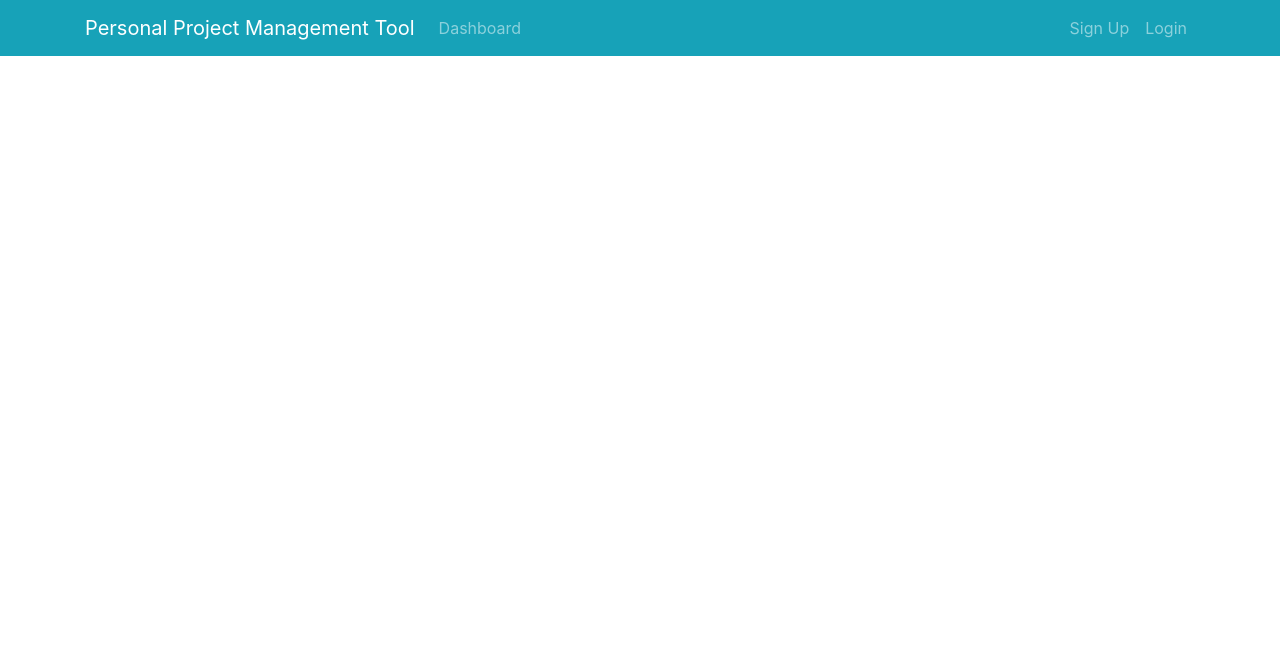
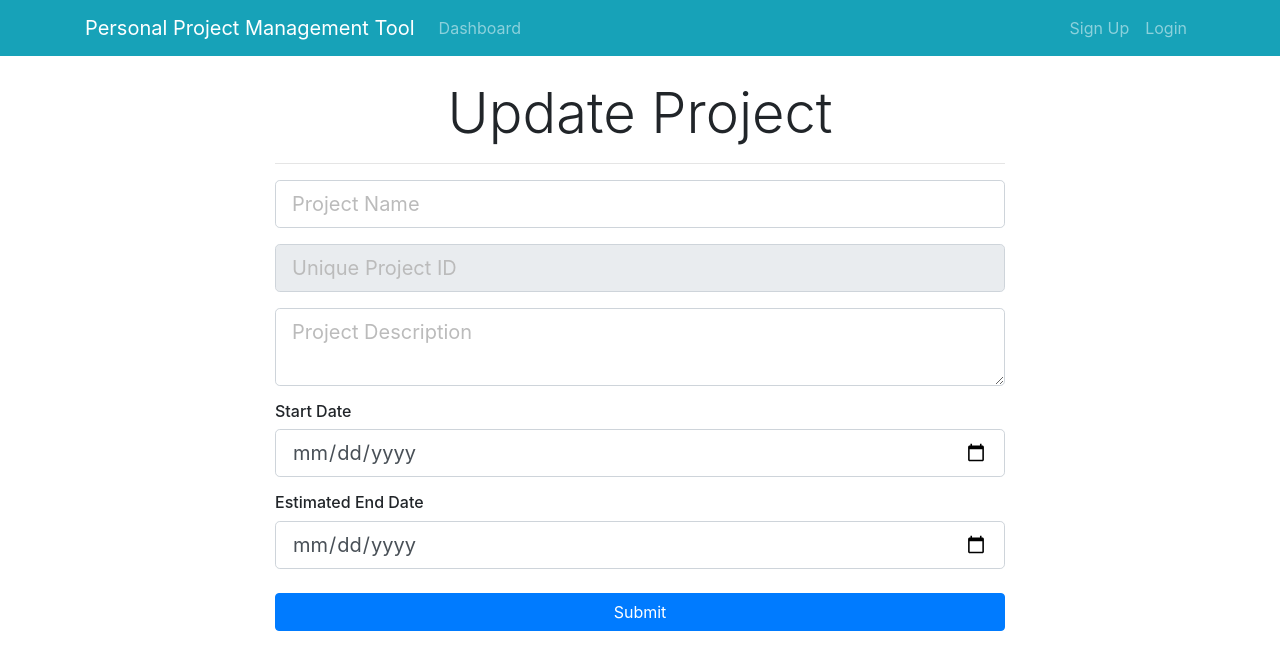
Before and after one commit to yvonnkr/ppm-tool-fullstack-java-react-redux, a React (Create React App) app in the folder ppmtool-client/: page /updateProject/1 in a window 1280 px wide. Shown: the top 670 px of the page. Built offline with nearby package versions, Linux system fonts and the light colour scheme.

Commit message:
Update Project form and route

```diff
--- a/ppmtool-client/src/App.js
+++ b/ppmtool-client/src/App.js
@@ -2,10 +2,11 @@
 import { BrowserRouter, Route } from "react-router-dom";
 import { Provider } from "react-redux";
 
+import store from "./store";
 import Dashboard from "./components/Dashboard";
 import Header from "./components/layout/Header";
 import AddProject from "./components/project/AddProject";
-import store from "./store";
+import UpdateProject from "./components/project/UpdateProject";
 
 import "./App.css";
 import "bootstrap/dist/css/bootstrap.min.css";
@@ -18,6 +19,7 @@
           <Header />
           <Route exact path="/dashboard" component={Dashboard} />
           <Route exact path="/addProject" component={AddProject} />
+          <Route exact path="/updateProject/:id" component={UpdateProject} />
         </div>
       </BrowserRouter>
     </Provider>
--- a/ppmtool-client/src/components/Dashboard.js
+++ b/ppmtool-client/src/components/Dashboard.js
@@ -7,11 +7,19 @@
 const Dashboard = () => {
   const dispatch = useDispatch();
 
-  const projects = useSelector((state) => state.project.projects);
+  const { projects, loading } = useSelector((state) => state.project);
 
   useEffect(() => {
     dispatch(getProjects());
   }, []);
+
+  if (loading) {
+    return (
+      <div className="container">
+        <h3>Loading ...</h3>
+      </div>
+    );
+  }
 
   return (
     <div className="projects">
--- a/ppmtool-client/src/components/project/AddProject.js
+++ b/ppmtool-client/src/components/project/AddProject.js
@@ -65,7 +65,7 @@
           <div className="row">
             <div className="col-md-8 m-auto">
 
-              <h5 className="display-4 text-center">Create Project form</h5>
+              <h5 className="display-4 text-center">Create Project</h5>
               {errors.message &&  displayErrorMessage(errors.message)}
               <hr />
 
--- a/ppmtool-client/src/components/project/ProjectItem.js
+++ b/ppmtool-client/src/components/project/ProjectItem.js
@@ -1,4 +1,5 @@
 import React from "react";
+import { Link } from "react-router-dom";
 
 const ProjectItem = ({ project }) => {
   const { projectIdentifier, projectName, description } = project;
@@ -23,11 +24,11 @@
                   <i className="fa fa-flag-checkered pr-1"> Project Board </i>
                 </li>
               </a>
-              <a href="#">
+              <Link to={`/updateProject/${projectIdentifier}`}>
                 <li className="list-group-item update">
                   <i className="fa fa-edit pr-1"> Update Project Info</i>
                 </li>
-              </a>
+              </Link>
               <a href="">
                 <li className="list-group-item delete">
                   <i className="fa fa-minus-circle pr-1"> Delete Project</i>
--- /dev/null
+++ b/ppmtool-client/src/components/project/UpdateProject.js
@@ -0,0 +1,59 @@
+import React from "react";
+
+const UpdateProject = () => {
+  return (
+    <div className="project">
+      <div className="container">
+        <div className="row">
+          <div className="col-md-8 m-auto">
+            <h5 className="display-4 text-center">Update Project</h5>
+            <hr />
+            <form>
+              <div className="form-group">
+                <input
+                  type="text"
+                  className="form-control form-control-lg "
+                  placeholder="Project Name"
+                />
+              </div>
+              <div className="form-group">
+                <input
+                  type="text"
+                  className="form-control form-control-lg"
+                  placeholder="Unique Project ID"
+                  disabled
+                />
+              </div>
+              <div className="form-group">
+                <textarea
+                  className="form-control form-control-lg"
+                  placeholder="Project Description"
+                />
+              </div>
+              <h6>Start Date</h6>
+              <div className="form-group">
+                <input
+                  type="date"
+                  className="form-control form-control-lg"
+                  name="start_date"
+                />
+              </div>
+              <h6>Estimated End Date</h6>
+              <div className="form-group">
+                <input
+                  type="date"
+                  className="form-control form-control-lg"
+                  name="end_date"
+                />
+              </div>
+
+              <input type="submit" className="btn btn-primary btn-block mt-4" />
+            </form>
+          </div>
+        </div>
+      </div>
+    </div>
+  );
+};
+
+export default UpdateProject;
```
